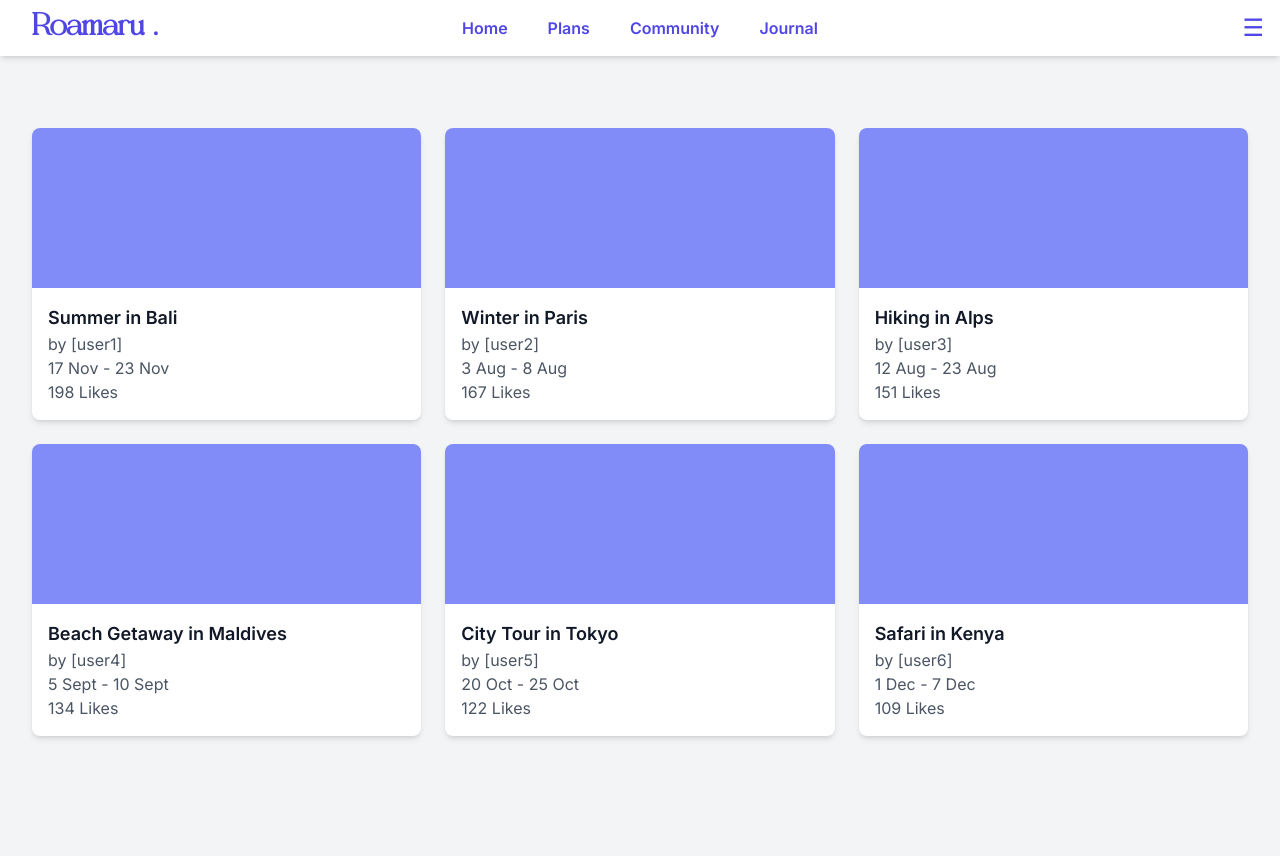
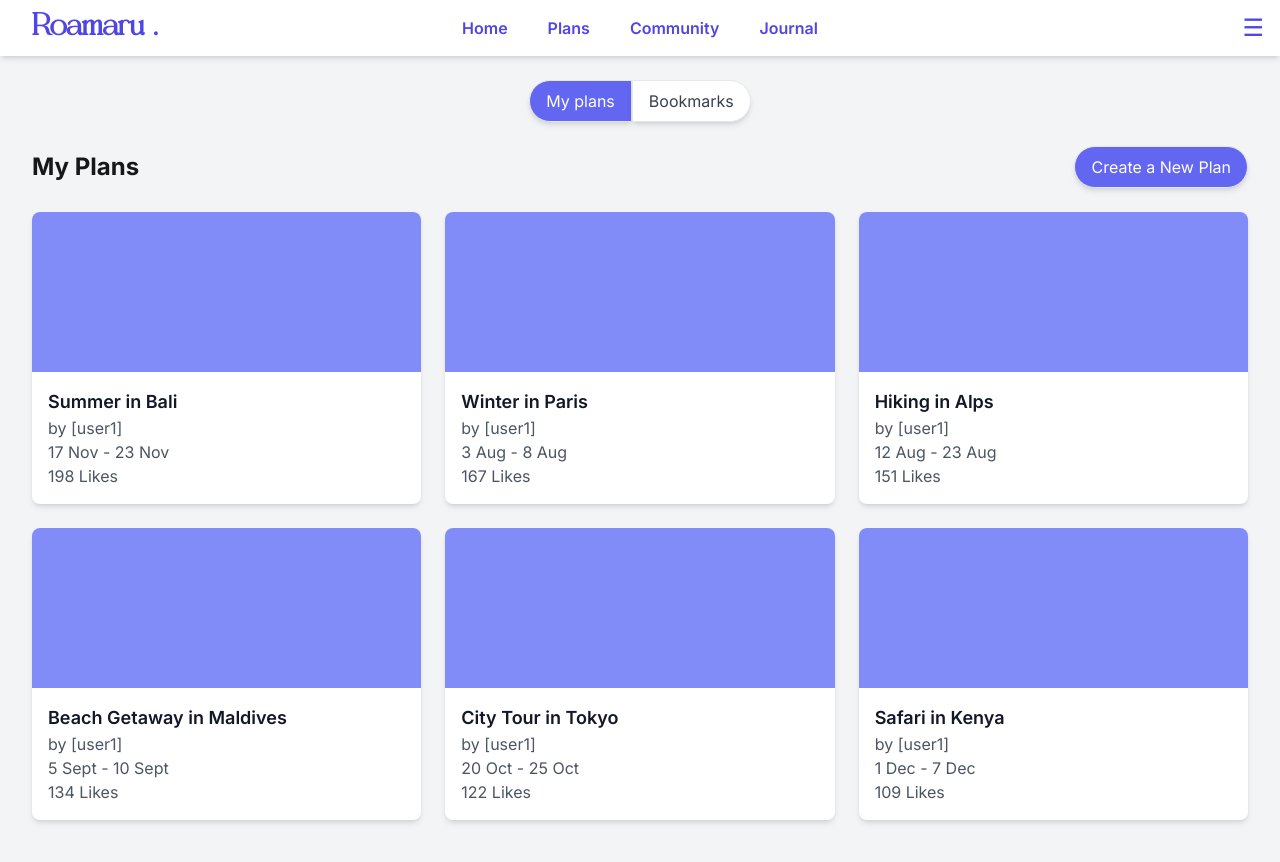
Before and after one commit to ChayapolPDCW/VacationPlanner, a Next.js app in the folder frontend/: page /plans in a window 1280 px wide. Shown: the top 862 px of the page. Built offline with nearby package versions, Linux system fonts and the light colour scheme.

Commit message:
add toggle button in Plans, edit create_journal, edit profile/editProfile page

```diff
--- a/frontend/src/app/(pages)/journal/[id]/page.jsx
+++ b/frontend/src/app/(pages)/plans/[id]/create_journal/page.jsx
@@ -4,8 +4,9 @@ import { useState, useEffect } from "react";
 import { useRouter, useParams } from "next/navigation";
 import { format } from "date-fns";
 import { FaStar } from "react-icons/fa";
+import { FiHelpCircle } from "react-icons/fi";
 
-// Mock data for plans (copied from your plans page)
+// Mock data for plans (updated to include a private plan for testing)
 const mockPlans = [
   {
     id: 1,
@@ -15,7 +16,7 @@ const mockPlans = [
     total_like: 198,
     user: { username: "user1" },
     description: "A relaxing summer getaway in Bali",
-    visibility: "public",
+    visibility: "public", // Public plan
     itinerary: [
       {
         date: "2024-11-17T00:00:00.000Z",
@@ -87,7 +88,7 @@ const mockPlans = [
     total_like: 167,
     user: { username: "user2" },
     description: "A magical winter trip to Paris",
-    visibility: "public",
+    visibility: "private", // Private plan
     itinerary: [
       {
         date: "2024-08-03T00:00:00.000Z",
@@ -130,34 +131,33 @@ const mockPlans = [
   },
 ];
 
-export default function JournalPage() {
+export default function CreateJournalPage() {
   const router = useRouter();
-  const { id } = useParams(); // Get the plan ID from the URL
+  const { id } = useParams();
   const [plan, setPlan] = useState(null);
   const [formData, setFormData] = useState({
     rating: 0,
     overallMemories: "",
-    itineraryMemories: [], // Array to store memories and photos for each location
+    itineraryMemories: [],
     favoriteMoment: "",
     tips: "",
-    shareToCommunity: false,
   });
   const [error, setError] = useState("");
   const [loading, setLoading] = useState(true);
 
-  // Use mock data instead of fetching from an API
+
   useEffect(() => {
-    // Simulate fetching the plan data
+
     const selectedPlan = mockPlans.find((plan) => plan.id === parseInt(id));
     if (selectedPlan) {
       setPlan(selectedPlan);
 
-      // Initialize itineraryMemories with the plan's itinerary
+
       const initialItineraryMemories = selectedPlan.itinerary.map((day) =>
         day.places.map((place) => ({
           placeId: place.id,
           memories: "",
-          photos: [], // Array to store uploaded photos
+          photo: null,
         }))
       );
       setFormData((prev) => ({
@@ -189,15 +189,14 @@ export default function JournalPage() {
     setFormData((prev) => ({ ...prev, itineraryMemories: updatedItineraryMemories }));
   };
 
-  // Handle photo upload
+  // Handle photo upload (only one photo per location)
   const handlePhotoUpload = (dayIndex, placeIndex, e) => {
-    const files = Array.from(e.target.files);
-    const updatedItineraryMemories = [...formData.itineraryMemories];
-    updatedItineraryMemories[dayIndex][placeIndex].photos = [
-      ...updatedItineraryMemories[dayIndex][placeIndex].photos,
-      ...files.map((file) => URL.createObjectURL(file)), // Create a preview URL
-    ];
-    setFormData((prev) => ({ ...prev, itineraryMemories: updatedItineraryMemories }));
+    const file = e.target.files[0]; // Only take the first file
+    if (file) {
+      const updatedItineraryMemories = [...formData.itineraryMemories];
+      updatedItineraryMemories[dayIndex][placeIndex].photo = URL.createObjectURL(file); // Store a single photo
+      setFormData((prev) => ({ ...prev, itineraryMemories: updatedItineraryMemories }));
+    }
   };
 
   // Handle form submission (log to console instead of API call)
@@ -212,7 +211,7 @@ export default function JournalPage() {
       itineraryMemories: formData.itineraryMemories,
       favoriteMoment: formData.favoriteMoment,
       tips: formData.tips,
-      shareToCommunity: formData.shareToCommunity,
+      visibility: plan.visibility, // Set journal visibility to match plan visibility
     };
 
     console.log("Journal Data:", journalData);
@@ -237,11 +236,11 @@ export default function JournalPage() {
   }
 
   return (
-    <div className="min-h-screen bg-gray-100 font-gealova">
+    <div className="min-h-screen bg-gray-100">
       <div className="container mx-auto p-6">
         {/* Title */}
         <h1 className="text-3xl font-bold mb-6 text-black">
-          Journal your {plan.destination || "Trip"}
+          Journal your {plan.destination} Trip!
         </h1>
 
         {/* Overall Trip Rating and Memories */}
@@ -253,8 +252,8 @@ export default function JournalPage() {
             {[1, 2, 3, 4, 5].map((star) => (
               <FaStar
                 key={star}
-                className={`cursor-pointer text-2xl ${
-                  star <= formData.rating ? "text-yellow-400" : "text-gray-300"
+                className={`cursor-pointer text-3xl transition-transform duration-200 transform hover:scale-125 active:scale-100 ${
+                  star <= formData.rating ? "text-indigo-400" : "text-gray-300"
                 }`}
                 onClick={() => handleRatingChange(star)}
               />
@@ -289,7 +288,7 @@ export default function JournalPage() {
                     <img
                       src={place.image || "/images/fallback.jpeg"}
                       alt={place.name}
-                      className="w-24 h-24 rounded-lg"
+                      className="w-48 h-48 rounded-lg shadow-md"
                     />
                     <div className="flex-1">
                       <h4 className="text-md font-medium">{place.name}</h4>
@@ -301,31 +300,29 @@ export default function JournalPage() {
                         onChange={(e) =>
                           handleItineraryMemoriesChange(dayIndex, placeIndex, e.target.value)
                         }
-                        placeholder="Describe your memories here..."
+                        placeholder="What's special here?"
                         className="w-full p-3 border rounded-lg focus:outline-none focus:ring-2 focus:ring-indigo-500 text-black mt-2"
                         rows="3"
                       />
                       <div className="mt-2">
-                        <label className="block text-gray-700 mb-2">Add photos...</label>
+                        <label className="block text-gray-700 mb-2">
+                          Capture your favorite moment here! (One photo per location)
+                        </label>
                         <input
                           type="file"
                           accept="image/*"
-                          multiple
                           onChange={(e) => handlePhotoUpload(dayIndex, placeIndex, e)}
                           className="mb-2"
                         />
-                        <div className="flex space-x-2">
-                          {formData.itineraryMemories[dayIndex]?.[placeIndex]?.photos?.map(
-                            (photo, photoIndex) => (
-                              <img
-                                key={photoIndex}
-                                src={photo}
-                                alt={`Uploaded ${photoIndex}`}
-                                className="w-16 h-16 object-cover rounded-lg"
-                              />
-                            )
-                          )}
-                        </div>
+                        {formData.itineraryMemories[dayIndex]?.[placeIndex]?.photo && (
+                          <div className="mt-2">
+                            <img
+                              src={formData.itineraryMemories[dayIndex][placeIndex].photo}
+                              alt="Uploaded moment"
+                              className="w-16 h-16 object-cover shadow-md rounded-lg"
+                            />
+                          </div>
+                        )}
                       </div>
                     </div>
                   </div>
@@ -336,6 +333,10 @@ export default function JournalPage() {
         </div>
 
         {/* Favorite Moment */}
+        <h1 className="text-3xl text-size-700 font-gealova mb-4 font-bold italic tracking-wider text-indigo-600">
+          This journey may end here, but its story lives on...
+        </h1>
+
         <div className="bg-white p-6 rounded-lg shadow-md mb-6 border border-indigo-200">
           <label className="block text-gray-700 mb-2">
             What was your favorite place or moment during the trip? Why?
@@ -363,19 +364,19 @@ export default function JournalPage() {
           />
         </div>
 
-        {/* Share to Community and Save Button */}
+        {/* Visibility Message and Save Button */}
         <div className="flex items-center justify-between">
-          <label className="flex items-center space-x-2">
-            <input
-              type="checkbox"
-              checked={formData.shareToCommunity}
-              onChange={(e) =>
-                setFormData((prev) => ({ ...prev, shareToCommunity: e.target.checked }))
-              }
-              className="form-checkbox h-5 w-5 text-indigo-600"
-            />
-            <span className="text-gray-700">Share to Community</span>
-          </label>
+          <p className="text-gray-700 italic flex items-center gap-1">
+            {plan.visibility === "public"
+              ? "Your journal will be shared to the community."
+              : "Your journal won't be shared to the community."}
+            <span className="relative group cursor-pointer">
+              <FiHelpCircle className="text-gray-500 hover:text-indigo-500" />
+              <span className="absolute bottom-full -translate-x-1/2 mb-2 w-48 p-2 text-sm text-white bg-indigo-400 rounded opacity-0 group-hover:opacity-100 transition-opacity duration-300 pointer-events-none z-10 whitespace-wrap text-left">
+                Sharing choice depends on your plan.
+              </span>
+            </span>
+          </p>
           <button
             onClick={handleSubmit}
             className="bg-indigo-500 text-white py-3 px-6 rounded-lg hover:bg-indigo-600 transition-colors duration-200"
--- a/frontend/src/app/(pages)/plans/[id]/page.jsx
+++ b/frontend/src/app/(pages)/plans/[id]/page.jsx
@@ -157,6 +157,10 @@ export default function PlanDetail({ params: paramsPromise }) {
 
   const mapCenter = locations.length > 0 ? [locations[0].lat, locations[0].lng] : [0, 0];
 
+  // Debug the href
+  const journalLink = `/plans/${plan.id}/create_journal`;
+  console.log("Navigating to:", journalLink);
+
   return (
     <div className="min-h-screen bg-gray-100">
       <div className="max-w-7xl mx-auto px-4 sm:px-6 lg:px-8 py-12">
@@ -173,7 +177,7 @@ export default function PlanDetail({ params: paramsPromise }) {
             {format(new Date(plan.endDate), 'd MMM yyyy')}
           </p>
           <p className="text-gray-600">{plan.total_like} Likes</p>
-          <Link href={`/journal/${plan.id}`}>
+          <Link href={journalLink}>
             <button className="mt-2 text-indigo-600 hover:text-indigo-800">
               Journal this Trip
             </button>
--- /dev/null
+++ b/frontend/src/app/(pages)/plans/[id]/่journal/page.jsx
@@ -0,0 +1,3 @@
+export default function JournalDetailPage() {
+    return <div className="p-6">journal detail Page</div>;
+  }
--- a/frontend/src/app/(pages)/plans/page.jsx
+++ b/frontend/src/app/(pages)/plans/page.jsx
@@ -1,30 +1,151 @@
-import Link from 'next/link';
-import PlanCard from '../../../components/PlanCard';
+"use client";
+
+import Link from "next/link";
+import PlanCard from "../../../components/PlanCard";
+import { useState } from "react";
 
 export default function PlansPage() {
-
+  // Mock data (to be replaced with API calls later)
   const popularPlans = [
-        { id: 1, name: "Summer in Bali", start_date: "2024-11-17T00:00:00.000Z", end_date: "2024-11-23T00:00:00.000Z", total_like: 198, user: { username: "user1" } },
-        { id: 2, name: "Winter in Paris", start_date: "2024-08-03T00:00:00.000Z", end_date: "2024-08-08T00:00:00.000Z", total_like: 167, user: { username: "user2" } },
-        { id: 3, name: "Hiking in Alps", start_date: "2024-08-12T00:00:00.000Z", end_date: "2024-08-23T00:00:00.000Z", total_like: 151, user: { username: "user3" } },
-        { id: 4, name: "Beach Getaway in Maldives", start_date: "2024-09-05T00:00:00.000Z", end_date: "2024-09-10T00:00:00.000Z", total_like: 134, user: { username: "user4" } },
-        { id: 5, name: "City Tour in Tokyo", start_date: "2024-10-20T00:00:00.000Z", end_date: "2024-10-25T00:00:00.000Z", total_like: 122, user: { username: "user5" } },
-        { id: 6, name: "Safari in Kenya", start_date: "2024-12-01T00:00:00.000Z", end_date: "2024-12-07T00:00:00.000Z", total_like: 109, user: { username: "user6" } },
+    {
+      id: 1,
+      name: "Summer in Bali",
+      start_date: "2024-11-17T00:00:00.000Z",
+      end_date: "2024-11-23T00:00:00.000Z",
+      total_like: 198,
+      user: { username: "user1" },
+    },
+    {
+      id: 2,
+      name: "Winter in Paris",
+      start_date: "2024-08-03T00:00:00.000Z",
+      end_date: "2024-08-08T00:00:00.000Z",
+      total_like: 167,
+      user: { username: "user1" },
+    },
+    {
+      id: 3,
+      name: "Hiking in Alps",
+      start_date: "2024-08-12T00:00:00.000Z",
+      end_date: "2024-08-23T00:00:00.000Z",
+      total_like: 151,
+      user: { username: "user1" },
+    },
+    {
+      id: 4,
+      name: "Beach Getaway in Maldives",
+      start_date: "2024-09-05T00:00:00.000Z",
+      end_date: "2024-09-10T00:00:00.000Z",
+      total_like: 134,
+      user: { username: "user1" },
+    },
+    {
+      id: 5,
+      name: "City Tour in Tokyo",
+      start_date: "2024-10-20T00:00:00.000Z",
+      end_date: "2024-10-25T00:00:00.000Z",
+      total_like: 122,
+      user: { username: "user1" },
+    },
+    {
+      id: 6,
+      name: "Safari in Kenya",
+      start_date: "2024-12-01T00:00:00.000Z",
+      end_date: "2024-12-07T00:00:00.000Z",
+      total_like: 109,
+      user: { username: "user1" },
+    },
   ];
 
+  const bookmarks = [
+    {
+      id: 7,
+      name: "Roadtrip in America",
+      start_date: "2024-11-17T00:00:00.000Z",
+      end_date: "2024-11-23T00:00:00.000Z",
+      total_like: 543,
+      user: { username: "user3" },
+    },
+    {
+      id: 8,
+      name: "Japan first time",
+      start_date: "2024-08-03T00:00:00.000Z",
+      end_date: "2024-08-08T00:00:00.000Z",
+      total_like: 23,
+      user: { username: "user6" },
+    },
+  ];
+
+  const [view, setView] = useState("My plans");
 
   return (
     <div className="min-h-screen bg-gray-100">
-            {/* Plan Card */}
+      {/* Toggle Buttons */}
+      <div className="max-w-7xl mx-auto px-4 sm:px-6 lg:px-8 pt-6 -mb-6">
+        <div className="flex justify-center">
+          <button
+            onClick={() => setView("My plans")}
+            className={`py-2 px-4 rounded-l-full border shadow-md ${
+              view === "My plans"
+                ? "bg-indigo-500 text-white"
+                : "bg-white text-gray-700 hover:bg-indigo-100"
+            }`}
+          >
+            My plans
+          </button>
+          <button
+            onClick={() => setView("Bookmarks")}
+            className={`py-2 px-4 rounded-r-full border shadow-md ${
+              view === "Bookmarks"
+                ? "bg-indigo-500 text-white"
+                : "bg-white text-gray-700 hover:bg-indigo-100"
+            }`}
+          >
+            Bookmarks
+          </button>
+        </div>
+      </div>
+
+      {/* Conditionally Render Plan Cards */}
       <div className="max-w-7xl mx-auto px-4 sm:px-6 lg:px-8 py-12">
-            <div className="flex justify-between items-center mb-6"></div>
+        {view === "My plans" && (
+          <div>
+            {/* My Plans Title and Create a New Plan Button */}
+            <div className="flex justify-between items-center mb-6">
+              <h2 className="text-2xl font-bold">My Plans</h2>
+              <Link href="/create_plan">
+                <button className="py-2 px-4 rounded-full border shadow-md bg-indigo-500 text-white hover:bg-indigo-600">
+                  Create a New Plan
+                </button>
+              </Link>
+            </div>
+            {popularPlans.length === 0 ? (
+              <p className="text-gray-600">You have no plans yet.</p>
+            ) : (
               <div className="grid grid-cols-1 sm:grid-cols-2 lg:grid-cols-3 gap-6">
-                    {popularPlans.map(plan => (
+                {popularPlans.map((plan) => (
                   <PlanCard key={plan.id} plan={plan} />
                 ))}
               </div>
+            )}
+          </div>
+        )}
+
+        {view === "Bookmarks" && (
+          <div>
+            <h2 className="text-2xl font-bold mb-6">Bookmarks</h2>
+            {bookmarks.length === 0 ? (
+              <p className="text-gray-600">You have no bookmarked plans.</p>
+            ) : (
+              <div className="grid grid-cols-1 sm:grid-cols-2 lg:grid-cols-3 gap-6">
+                {bookmarks.map((plan) => (
+                  <PlanCard key={plan.id} plan={plan} />
+                ))}
+              </div>
+            )}
+          </div>
+        )}
       </div>
     </div>
-
   );
 }
--- a/frontend/src/app/(pages)/profile/page.jsx
+++ b/frontend/src/app/(pages)/profile/page.jsx
@@ -3,6 +3,8 @@
 import { useState, useEffect } from "react";
 import { useRouter } from "next/navigation";
 import { format } from "date-fns";
+
+import { FaPencilAlt } from "react-icons/fa";
 
 export default function ProfilePage() {
   const router = useRouter();
@@ -134,7 +136,7 @@ export default function ProfilePage() {
               onClick={handleEditProfile}
               className="item-right w-md bg-indigo-500 text-white py-3 pl-4 pr-4 rounded-lg hover:bg-indigo-600 transition-colors duration-200"
             >
-              Edit Profile
+              <FaPencilAlt className="text-lg" />
             </button>
           </div>
         </div>
--- a/frontend/src/app/globals.css
+++ b/frontend/src/app/globals.css
@@ -3,6 +3,10 @@
   src: url('/fonts/gealova.otf') format('opentype');
   font-weight: 400; /* Regular */
   font-style: normal;
+}
+
+.font-gealova {
+  font-family: 'gealova', sans-serif;
 }
 
 @tailwind base;
--- a/frontend/src/components/Navbar.js
+++ b/frontend/src/components/Navbar.js
@@ -1,6 +1,50 @@
-import Image from 'next/image';
+'use client';
+ import { useState, useEffect } from 'react';
 
 export default function Navbar() {
+    const [username, setUsername] = useState(null);
+    const [isMenuOpen, setIsMenuOpen] = useState(false);
+
+    useEffect(() => {
+        if (typeof window !== 'undefined') {
+            const token = window.localStorage.getItem('token');
+            if (token) {
+                try {
+                    const payload = JSON.parse(atob(token.split('.')[1]));
+                    setUsername(payload.username);
+                } catch (error) {
+                    console.error("Error decoding token:", error);
+                }
+            }
+        }
+    }, []);
+
+    const toggleMenu = () => {
+        setIsMenuOpen(!isMenuOpen);
+    };
+
+    const handleLogout = () => {
+        if (typeof window !== 'undefined') {
+            localStorage.removeItem('token');
+            window.location.href = '/';
+        }
+    };
+
+    // ฟังก์ชันสำหรับตรวจสอบการ login ก่อนนำทางไปยังหน้าที่ต้องการ
+    const handleProtectedNavigation = (e, path) => {
+        e.preventDefault();
+
+        // ตรวจสอบว่ามี token หรือไม่
+        const token = localStorage.getItem('token');
+
+        if (token) {
+            // ถ้ามี token ให้นำทางไปยังหน้าที่ต้องการ
+            window.location.href = path;
+        } else {
+            // ถ้าไม่มี token ให้นำทางไปยังหน้า login
+            window.location.href = '/login';
+        }
+    };
     return (
         <nav className="relative flex justify-center items-center p-4 bg-white shadow-md">
             <div className="absolute left-4 flex items-center">
@@ -22,13 +66,45 @@ export default function Navbar() {
                     Journal
                 </a>
             </div>
-            <div className="absolute right-4">
-                <span className="text-2xl cursor-pointer">
-                    <a href="/register" className="text-indigo-600 hover:text-indigo-600">
-                        ☰
-                    </a>
-                </span>
-            </div>
-        </nav>
-    );
+            <div className="absolute right-4 flex items-center">
+                 {username ? (
+                     <div className="flex items-center relative">
+                         <div className="text-indigo-600 font-medium mr-4">Good day! {username}</div>
+                         <div className="cursor-pointer" onClick={toggleMenu}>
+                             <span className="text-2xl text-indigo-600">☰</span>
+                         </div>
+                         {isMenuOpen && (
+                             <div className="absolute right-0 top-8 mt-2 w-48 bg-white rounded-md shadow-lg py-1 z-10">
+                                 <a href="/profile" className="block px-4 py-2 text-sm text-gray-700 hover:bg-gray-100">
+                                     Profile
+                                 </a>
+                                 <button
+                                     onClick={handleLogout}
+                                     className="block w-full text-left px-4 py-2 text-sm text-gray-700 hover:bg-gray-100"
+                                 >
+                                     Logout
+                                 </button>
+                             </div>
+                         )}
+                     </div>
+                 ) : (
+                     <div className="flex items-center relative">
+                         <div className="cursor-pointer" onClick={toggleMenu}>
+                             <span className="text-2xl text-indigo-600">☰</span>
+                         </div>
+                         {isMenuOpen && (
+                             <div className="absolute right-0 top-8 mt-2 w-48 bg-white rounded-md shadow-lg py-1 z-10">
+                                 <a href="/login" className="block px-4 py-2 text-sm text-gray-700 hover:bg-gray-100">
+                                     Login
+                                 </a>
+                                 <a href="/register" className="block px-4 py-2 text-sm text-gray-700 hover:bg-gray-100">
+                                     Register
+                                 </a>
+                             </div>
+                         )}
+                     </div>
+                 )}
+             </div>
+         </nav>
+     );
 }
```
Also changed, not shown: frontend/src/app/(pages)/editProfile/page.jsx (+97 -79 lines), 2 other files (tests, documents, lock files or other folders). Lines whose indentation alone changed are shown as unchanged.
